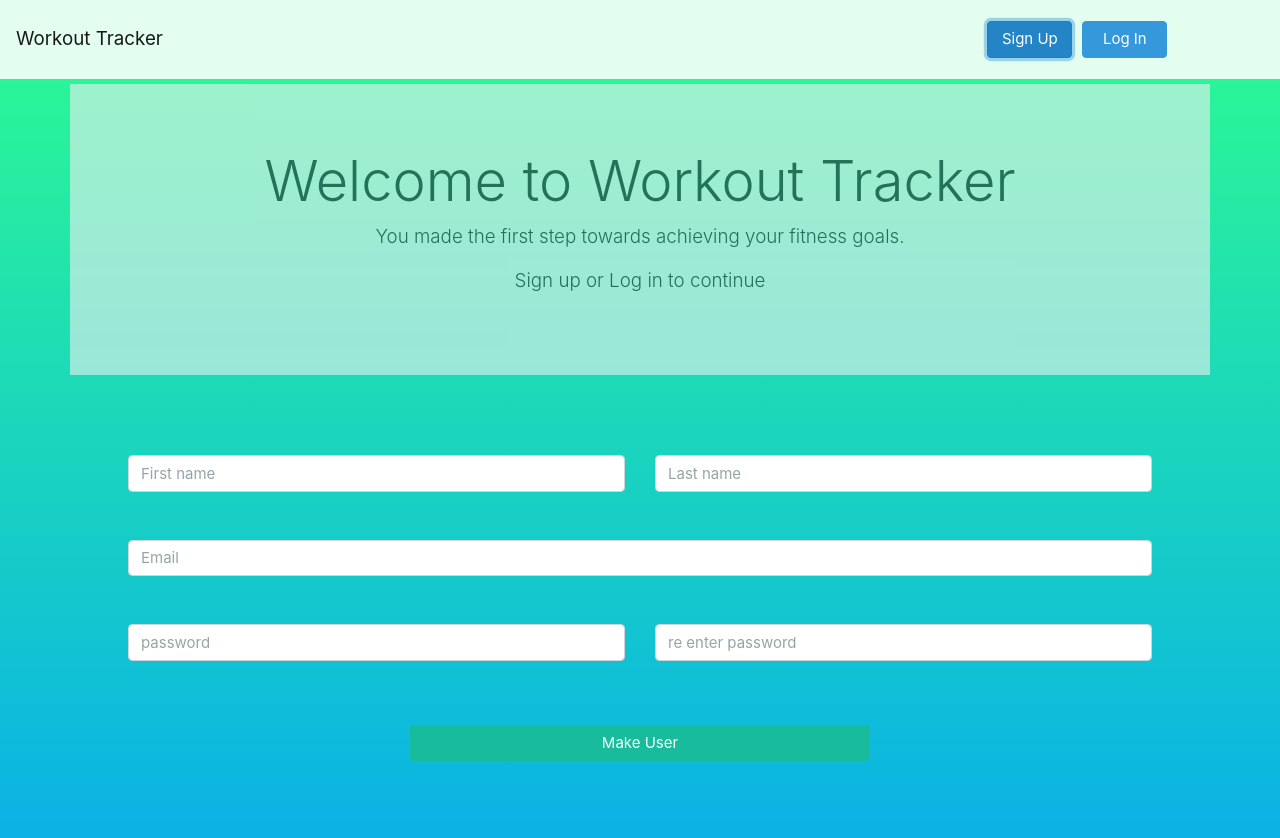
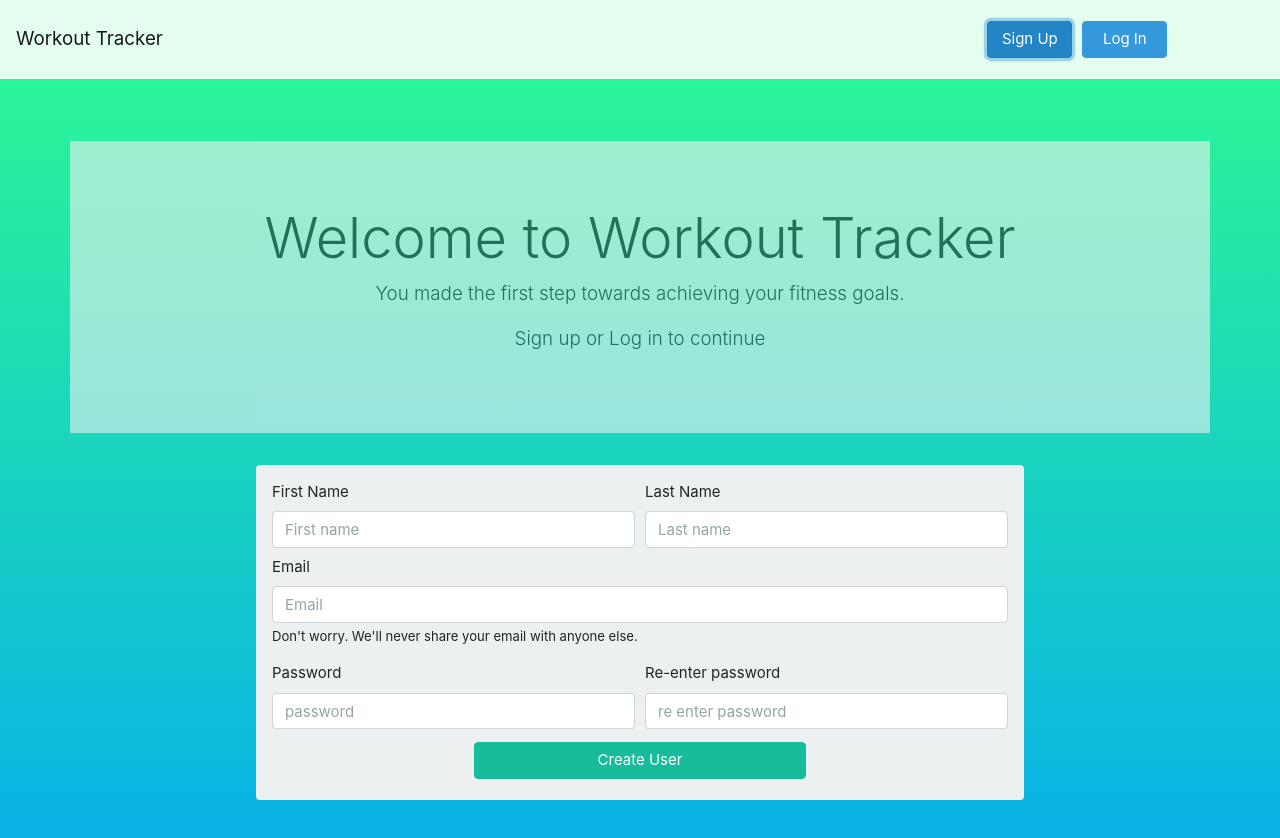
Before and after one commit to garrettmroberts/workout-planner, a React (Create React App) app in the folder client/: page / in a window 1280 px wide. Both pictures are taken after a click on the button "Sign Up". Shown: the top 838 px of the page. Built offline with nearby package versions, Linux system fonts and the light colour scheme; no server answers.

Commit message:
cleaned up sign up form ui

```diff
--- a/client/src/components/SignUpForm/index.js
+++ b/client/src/components/SignUpForm/index.js
@@ -2,6 +2,7 @@ import React, { useRef } from 'react';
 import { Redirect } from 'react-router-dom';
 import API from '../../utils/API';
 import { useStoreContext } from "../../utils/GlobalState";
+import "./style.css";
 
 function SignUpForm(){
 
@@ -89,26 +90,33 @@ function SignUpForm(){
   }
 
   return (
-    <form className="form-group mt-5 mb-5" onSubmit={handleSubmit}>
-      <div className='row'>
-        <div className = 'col'>
-          <input className="form-control mb-5" ref={firstRef} placeholder="First name" />
+    <form onSubmit={handleSubmit} id="signup-form" className="p-3 rounded">
+      <div className="form-row text-left mb-2">
+        <div className="col-md-6">
+          <label>First Name</label>
+          <input className="form-control" ref={firstRef} placeholder="First name" />
         </div>
-        <div className ='col'>
-          <input className="form-control mb-5" ref={lastRef} placeholder="Last name" />
+        <div className="col-md-6">
+          <label>Last Name</label>
+          <input className="form-control" ref={lastRef} placeholder="Last name" />
         </div>
       </div>
-      <input className="form-control mb-5" required ref={emailRef} placeholder="Email" />
-      {/* TODO: change password fields to hidden text */}
-      <div className='row'>
-          <div className = 'col'>
-            <input className="form-control mb-5" required ref={pwRef1} placeholder="password" />
-          </div>
-          <div className ='col'>
-            <input className="form-control mb-5" required ref={pwRef2} placeholder="re enter password" />
-          </div>
+      <div className="form-group text-left">
+        <label>Email</label>
+        <input className="form-control" required ref={emailRef} placeholder="Email" />
+        <small class="form-text">Don't worry.  We'll never share your email with anyone else.</small>
+      </div>
+      <div className="form-row text-left mb-2">
+        <div className="col-md-6">
+          <label>Password</label>
+          <input className="form-control" required ref={pwRef1} placeholder="password" type="password" />
         </div>
-      <button className="btn btn-success mt-3 mb-5" type="submit">Make User</button>
+        <div className="col-md-6">
+          <label>Re-enter password</label>
+          <input className="form-control" required ref={pwRef2} placeholder="re enter password" type="password" />
+        </div>
+      </div>
+      <button className="btn btn-success" type="submit">Create User</button>
     </form>
   );
 }
--- /dev/null
+++ b/client/src/components/SignUpForm/style.css
@@ -0,0 +1,5 @@
+#signup-form {
+  width:60%;
+  background-color: #ecf0f1;
+
+}
```
